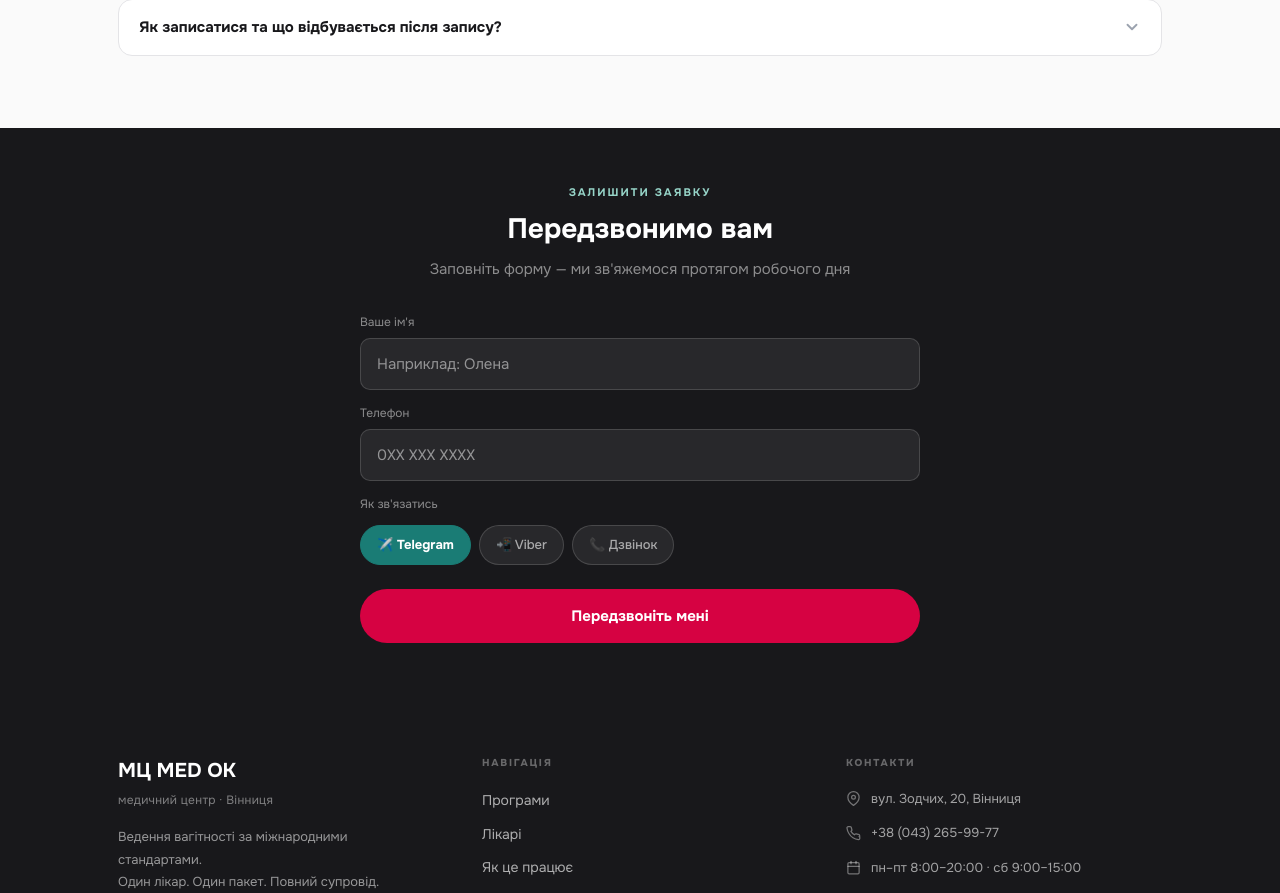
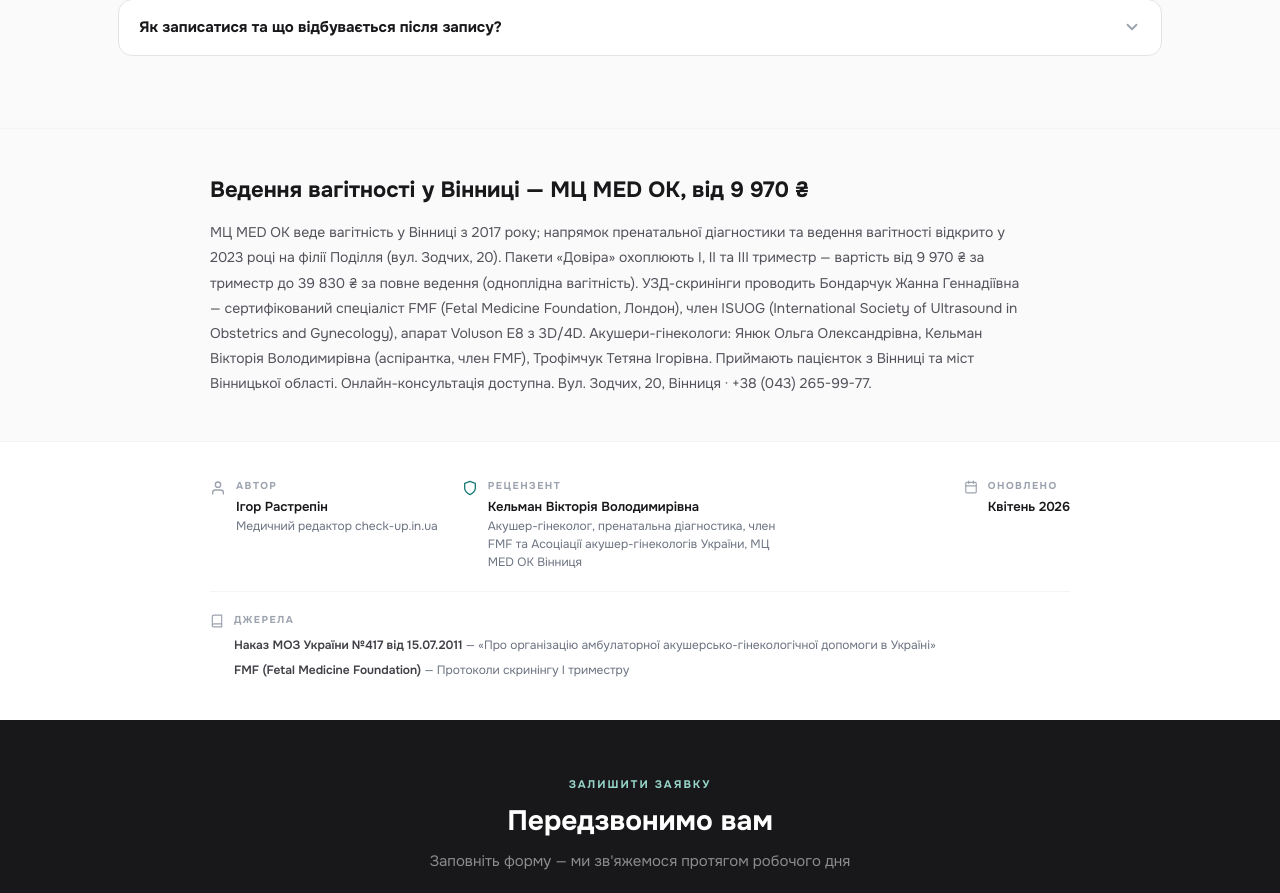
Before and after one commit to rastrepin/medok-web, a Next.js app: page / in a window 1280 px wide. Shown: the part 7996-8889 px from the top of the page. Built offline with nearby package versions, Linux system fonts and the light colour scheme.

Commit message:
feat(group-5): GEO block + E-E-A-T + MedicalWebPage Schema.org
Static server components: GEO text block (id=geo) + E-E-A-T block (id=eeat) with author/reviewer/sources. MedicalWebPage node added to Schema.org @graph in layout.tsx. Correct block order: FAQ→GeoBlock→Eeat→CallbackForm→Footer.

```diff
--- /dev/null
+++ b/app/components/MedokEeat.tsx
@@ -0,0 +1,160 @@
+/**
+ * E-E-A-T block — Experience, Expertise, Authoritativeness, Trustworthiness.
+ * Source: content/medok/index.md
+ * Placement: after GEO block, before Footer.
+ * Static server component — no JS.
+ */
+
+const SOURCES = [
+  {
+    label: 'Наказ МОЗ України №417 від 15.07.2011',
+    desc: '«Про організацію амбулаторної акушерсько-гінекологічної допомоги в Україні»',
+  },
+  {
+    label: 'FMF (Fetal Medicine Foundation)',
+    desc: 'Протоколи скринінгу I триместру',
+  },
+];
+
+function IconPerson() {
+  return (
+    <svg width="16" height="16" viewBox="0 0 24 24" fill="none" stroke="currentColor" strokeWidth="2" strokeLinecap="round" strokeLinejoin="round">
+      <path d="M20 21v-2a4 4 0 0 0-4-4H8a4 4 0 0 0-4 4v2" />
+      <circle cx="12" cy="7" r="4" />
+    </svg>
+  );
+}
+
+function IconShield() {
+  return (
+    <svg width="16" height="16" viewBox="0 0 24 24" fill="none" stroke="currentColor" strokeWidth="2" strokeLinecap="round" strokeLinejoin="round">
+      <path d="M12 22s8-4 8-10V5l-8-3-8 3v7c0 6 8 10 8 10z" />
+    </svg>
+  );
+}
+
+function IconCalendar() {
+  return (
+    <svg width="14" height="14" viewBox="0 0 24 24" fill="none" stroke="currentColor" strokeWidth="2" strokeLinecap="round" strokeLinejoin="round">
+      <rect x="3" y="4" width="18" height="18" rx="2" ry="2" />
+      <line x1="16" y1="2" x2="16" y2="6" />
+      <line x1="8" y1="2" x2="8" y2="6" />
+      <line x1="3" y1="10" x2="21" y2="10" />
+    </svg>
+  );
+}
+
+function IconBook() {
+  return (
+    <svg width="14" height="14" viewBox="0 0 24 24" fill="none" stroke="currentColor" strokeWidth="2" strokeLinecap="round" strokeLinejoin="round">
+      <path d="M4 19.5A2.5 2.5 0 0 1 6.5 17H20" />
+      <path d="M6.5 2H20v20H6.5A2.5 2.5 0 0 1 4 19.5v-15A2.5 2.5 0 0 1 6.5 2z" />
+    </svg>
+  );
+}
+
+export default function MedokEeat() {
+  return (
+    <section
+      id="eeat"
+      style={{
+        background: '#fff',
+        borderTop: '1px solid var(--g100)',
+        padding: '36px 48px 40px',
+      }}
+    >
+      <div style={{ maxWidth: 860, margin: '0 auto' }}>
+        {/* Top row: author + reviewer + date */}
+        <div
+          style={{
+            display: 'flex',
+            flexWrap: 'wrap',
+            gap: 24,
+            marginBottom: 20,
+            paddingBottom: 20,
+            borderBottom: '1px solid var(--g100)',
+          }}
+        >
+          {/* Author */}
+          <div style={{ display: 'flex', alignItems: 'flex-start', gap: 10 }}>
+            <span style={{ color: 'var(--g400)', marginTop: 2 }}>
+              <IconPerson />
+            </span>
+            <div>
+              <div style={{ fontSize: 10, fontWeight: 700, letterSpacing: '1.5px', textTransform: 'uppercase', color: 'var(--g400)', marginBottom: 3 }}>
+                Автор
+              </div>
+              <div style={{ fontSize: 13, fontWeight: 600, color: 'var(--g900)' }}>
+                Ігор Растрепін
+              </div>
+              <div style={{ fontSize: 12, color: 'var(--g500)' }}>
+                Медичний редактор check-up.in.ua
+              </div>
+            </div>
+          </div>
+
+          {/* Reviewer */}
+          <div style={{ display: 'flex', alignItems: 'flex-start', gap: 10 }}>
+            <span style={{ color: 'var(--td)', marginTop: 2 }}>
+              <IconShield />
+            </span>
+            <div>
+              <div style={{ fontSize: 10, fontWeight: 700, letterSpacing: '1.5px', textTransform: 'uppercase', color: 'var(--g400)', marginBottom: 3 }}>
+                Рецензент
+              </div>
+              <div style={{ fontSize: 13, fontWeight: 600, color: 'var(--g900)' }}>
+                Кельман Вікторія Володимирівна
+              </div>
+              <div style={{ fontSize: 12, color: 'var(--g500)', maxWidth: 300, lineHeight: 1.5 }}>
+                Акушер-гінеколог, пренатальна діагностика, член FMF та Асоціації акушер-гінекологів України, МЦ MED OK Вінниця
+              </div>
+            </div>
+          </div>
+
+          {/* Last updated */}
+          <div style={{ display: 'flex', alignItems: 'flex-start', gap: 10, marginLeft: 'auto' }}>
+            <span style={{ color: 'var(--g400)', marginTop: 2 }}>
+              <IconCalendar />
+            </span>
+            <div>
+              <div style={{ fontSize: 10, fontWeight: 700, letterSpacing: '1.5px', textTransform: 'uppercase', color: 'var(--g400)', marginBottom: 3 }}>
+                Оновлено
+              </div>
+              <div style={{ fontSize: 13, fontWeight: 600, color: 'var(--g900)' }}>
+                Квітень 2026
+              </div>
+            </div>
+          </div>
+        </div>
+
+        {/* Sources */}
+        <div style={{ display: 'flex', alignItems: 'flex-start', gap: 10 }}>
+          <span style={{ color: 'var(--g400)', marginTop: 2, flexShrink: 0 }}>
+            <IconBook />
+          </span>
+          <div>
+            <div style={{ fontSize: 10, fontWeight: 700, letterSpacing: '1.5px', textTransform: 'uppercase', color: 'var(--g400)', marginBottom: 8 }}>
+              Джерела
+            </div>
+            <ul style={{ margin: 0, padding: 0, listStyle: 'none', display: 'flex', flexDirection: 'column', gap: 6 }}>
+              {SOURCES.map((s) => (
+                <li key={s.label} style={{ fontSize: 12, color: 'var(--g500)', lineHeight: 1.55 }}>
+                  <span style={{ fontWeight: 600, color: 'var(--g700)' }}>{s.label}</span>
+                  {' '}— {s.desc}
+                </li>
+              ))}
+            </ul>
+          </div>
+        </div>
+      </div>
+
+      <style>{`
+        @media(max-width:768px){
+          section#eeat{ padding: 28px 20px 32px !important }
+          section#eeat > div > div:first-child{ flex-direction: column; gap: 16px }
+          section#eeat > div > div:first-child > div:last-child{ margin-left: 0 }
+        }
+      `}</style>
+    </section>
+  );
+}
--- /dev/null
+++ b/app/components/MedokGeoBlock.tsx
@@ -0,0 +1,61 @@
+/**
+ * GEO-block — static server component, no JS.
+ * Source: content/medok/index.md
+ * Placement: after FAQ, before E-E-A-T and Footer.
+ * Must remain static HTML — NOT in JS tabs or accordion.
+ */
+export default function MedokGeoBlock() {
+  return (
+    <section
+      id="geo"
+      style={{
+        background: 'var(--g50)',
+        borderTop: '1px solid var(--g100)',
+        padding: '48px 48px 44px',
+      }}
+    >
+      <div style={{ maxWidth: 860, margin: '0 auto' }}>
+        <h2
+          style={{
+            fontFamily: 'var(--font)',
+            fontSize: 22,
+            fontWeight: 700,
+            color: 'var(--g900)',
+            marginBottom: 16,
+            lineHeight: 1.25,
+          }}
+        >
+          Ведення вагітності у Вінниці — МЦ MED OK, від 9&nbsp;970&nbsp;₴
+        </h2>
+        <p
+          style={{
+            fontSize: 14,
+            color: 'var(--g600)',
+            lineHeight: 1.8,
+            maxWidth: 820,
+          }}
+        >
+          МЦ MED OK веде вагітність у Вінниці з 2017 року; напрямок пренатальної
+          діагностики та ведення вагітності відкрито у 2023 році на філії Поділля
+          (вул. Зодчих, 20). Пакети «Довіра» охоплюють I, II та III триместр —
+          вартість від 9&nbsp;970&nbsp;₴ за триместр до 39&nbsp;830&nbsp;₴ за повне ведення
+          (одноплідна вагітність). УЗД-скринінги проводить Бондарчук Жанна
+          Геннадіївна — сертифікований спеціаліст FMF (Fetal Medicine Foundation,
+          Лондон), член ISUOG (International Society of Ultrasound in Obstetrics and
+          Gynecology), апарат Voluson E8 з 3D/4D. Акушери-гінекологи: Янюк Ольга
+          Олександрівна, Кельман Вікторія Володимирівна (аспірантка, член FMF),
+          Трофімчук Тетяна Ігорівна. Приймають пацієнток з Вінниці та міст
+          Вінницької області. Онлайн-консультація доступна. Вул. Зодчих, 20,
+          Вінниця · +38&nbsp;(043)&nbsp;265-99-77.
+        </p>
+      </div>
+
+      <style>{`
+        @media(max-width:768px){
+          section#geo{ padding: 36px 20px 32px !important }
+          section#geo h2{ font-size: 18px !important }
+        }
+      `}</style>
+    </section>
+  );
+}
--- a/app/layout.tsx
+++ b/app/layout.tsx
@@ -97,6 +97,26 @@ const schemaOrg = {
         { "@type": "ListItem", "position": 2, "name": "Вагітність", "item": "https://pregnancy.check-up.in.ua" },
         { "@type": "ListItem", "position": 3, "name": "MED OK Вінниця" }
       ]
+    },
+    {
+      "@type": "MedicalWebPage",
+      "name": "Ведення вагітності у Вінниці — МЦ MED OK",
+      "url": "https://medok.check-up.in.ua",
+      "author": {
+        "@type": "Person",
+        "name": "Ігор Растрепін",
+        "jobTitle": "медичний редактор"
+      },
+      "reviewedBy": {
+        "@type": "Physician",
+        "name": "Кельман Вікторія Володимирівна",
+        "medicalSpecialty": "Акушерство та гінекологія"
+      },
+      "lastReviewed": "2026-04-06",
+      "medicalAudience": {
+        "@type": "PatientAudience",
+        "suggestedGender": "Female"
+      }
     }
   ]
 };
--- a/app/page.tsx
+++ b/app/page.tsx
@@ -10,6 +10,8 @@ import MedokOnboarding from './components/MedokOnboarding';
 import MedokWhy from './components/MedokWhy';
 import MedokTransfer from './components/MedokTransfer';
 import MedokFaq from './components/MedokFaq';
+import MedokGeoBlock from './components/MedokGeoBlock';
+import MedokEeat from './components/MedokEeat';
 import CallbackForm from './components/CallbackForm';
 import MedokFooter from './components/MedokFooter';
 
@@ -69,11 +71,17 @@ export default function Home() {
           <MedokFaq />
         </div>
 
-        {/* 13. Callback Form — темна зона */}
+        {/* 13. GEO-block — статичний HTML для пошукових систем */}
+        <MedokGeoBlock />
+
+        {/* 14. E-E-A-T — автор, рецензент, джерела */}
+        <MedokEeat />
+
+        {/* 15. Callback Form — темна CTA-зона */}
         <CallbackForm />
       </main>
 
-      {/* 14. Footer — темна зона */}
+      {/* 16. Footer — темна зона */}
       <MedokFooter />
     </>
   );
```
